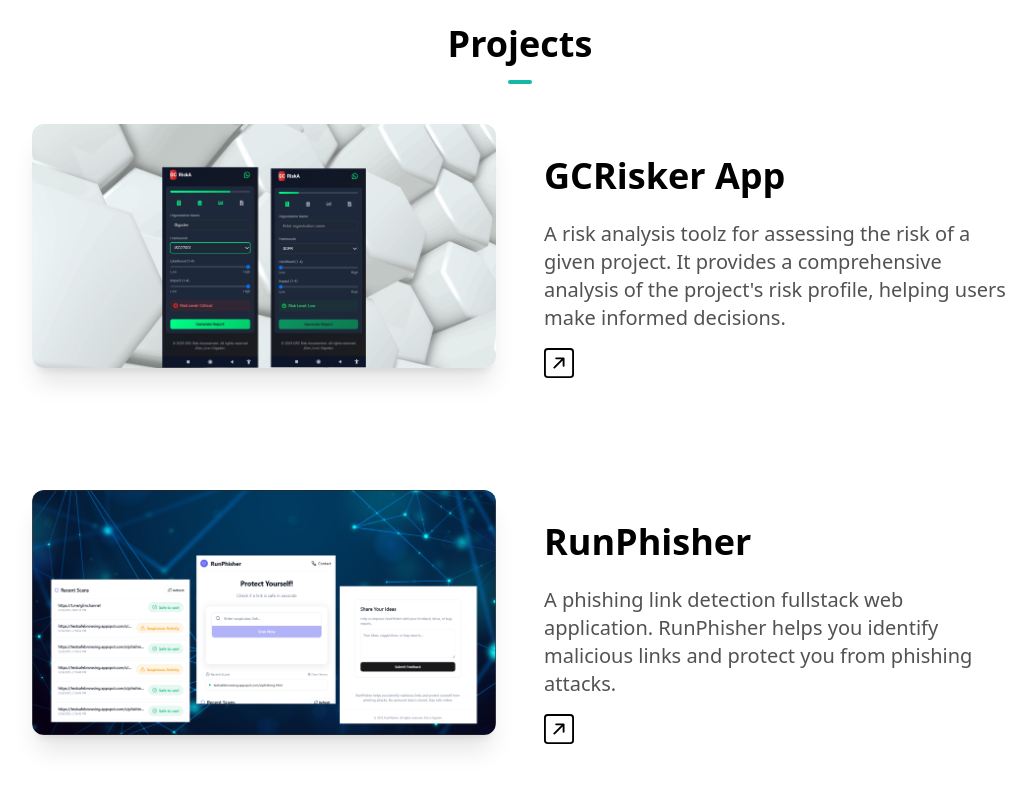
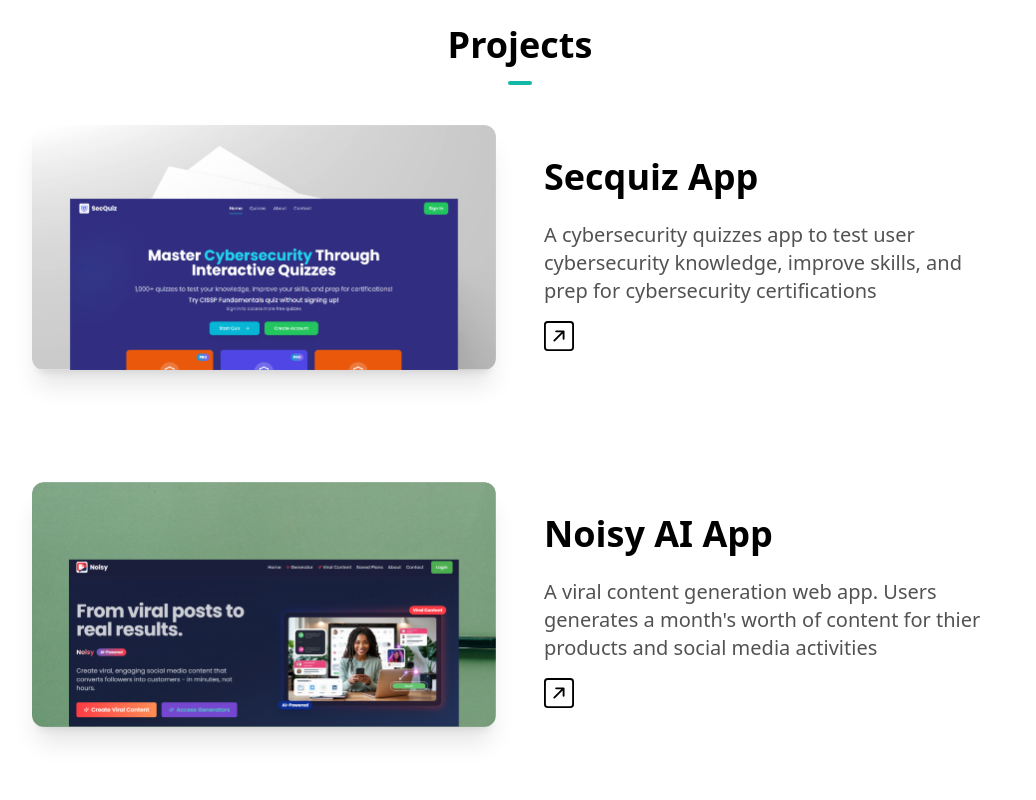
Before and after one commit to codeklin/jdev_live, a Next.js app: page / in a window 1280 px wide. Shown: the part 1760-2560 px from the top of the page, without its empty margins (120-1156 px from the left). Built offline with nearby package versions, Linux system fonts and the light colour scheme.

Commit message:
fix few errors

```diff
--- /dev/null
+++ b/app/globals.css
@@ -0,0 +1,9 @@
+@tailwind base;
+@tailwind components;
+@tailwind utilities;
+
+@layer base {
+  body {
+    @apply bg-white dark:bg-stone-900;
+  }
+}
--- a/app/layout.tsx
+++ b/app/layout.tsx
@@ -1,8 +1,12 @@
-"use client"
-import "../styles/globals.css"
+import "./globals.css"
 import Navbar from "../components/Navbar"
 import Footer from "../components/Footer"
-import { ThemeProvider } from "next-themes"
+import ThemeWrapper from "../components/ThemeWrapper"
+
+export const metadata = {
+  title: 'Olajide Portfolio',
+  description: 'Olajide - Cybersecurity Expert & Software Engineer',
+}
 
 export default function RootLayout({
   children,
@@ -11,17 +15,12 @@
 }) {
   return (
     <html lang="en">
-      {/*
-        <head /> will contain the components returned by the nearest parent
-        head.tsx. Find out more at https://beta.nextjs.org/docs/api-reference/file-conventions/head
-      */}
-      <head />
-      <body className="dark:bg-stone-900">
-        <ThemeProvider enableSystem={true} attribute="class">
+      <body>
+        <ThemeWrapper>
           <Navbar />
           {children}
           <Footer />
-        </ThemeProvider>
+        </ThemeWrapper>
       </body>
     </html>
   )
--- a/components/HeroSection.tsx
+++ b/components/HeroSection.tsx
@@ -14,12 +14,12 @@
           <p className="text-lg mt-4 mb-6 md:text-2xl">
             I&#39;m a{" "}
             <span className="font-semibold text-teal-600">
-              Cybersecurity Expert & a Software Engineer{" "}
+              Cybersecurity Expert & a Fullstack Software Engineer{" "}
             </span>. I design and I create mobile apps, fullstack web applications, and dashboard solutions.
           </p>
           <Link
             to="projects"
-            className="text-neutral-100 font-semibold px-6 py-3 bg-teal-600 rounded shadow hover:bg-teal-700"
+            className="text-neutral-100 font-semibold px-6 py-3 bg-teal-600 rounded shadow hover:bg-teal-700 cursor-pointer"
             activeClass="active"
             spy={true}
             smooth={true}
@@ -32,10 +32,12 @@
         <div className="md:mt-2 md:w-1/2">
           <Image
             src="/headshot.png"
-            alt=""
+            alt="Olajide's headshot"
             width={400}
             height={400}
+            priority
             className="rounded-3xl shadow-2xl"
+            style={{ width: 'auto', height: 'auto' }}
           />
         </div>
       </div>
--- a/components/ProjectsSection.tsx
+++ b/components/ProjectsSection.tsx
@@ -5,6 +5,19 @@
 import { BsArrowUpRightSquare } from "react-icons/bs"
 
 const projects = [
+  {
+    name: "Secquiz App",
+    description: "A cybersecurity quizzes app to test user cybersecurity knowledge, improve skills, and prep for cybersecurity certifications",
+    image: "/secquiz.png",
+    link: "https://secquiz.app",
+  },
+  {
+    name: "Noisy AI App",
+    description: "A viral content generation web app. Users generates a month's worth of content for thier products and social media activities",
+    image: "/noisy.png",
+    link: "https://noisyng.com",
+  },
+
   {
     name: "GCRisker App",
     description: "A risk analysis toolz for assessing the risk of a given project. It provides a comprehensive analysis of the project's risk profile, helping users make informed decisions.",
--- /dev/null
+++ b/components/ThemeWrapper.tsx
@@ -0,0 +1,17 @@
+"use client"
+import { ThemeProvider } from "next-themes"
+
+export default function ThemeWrapper({
+  children,
+}: {
+  children: React.ReactNode
+}) {
+  // We don't need to manually add classes to body anymore
+  // The ThemeProvider will handle this with the attribute="class" prop
+
+  return (
+    <ThemeProvider enableSystem={true} attribute="class">
+      {children}
+    </ThemeProvider>
+  )
+}
```
Also changed, not shown: public/noisy.png (added), public/secquiz.PNG (added).
